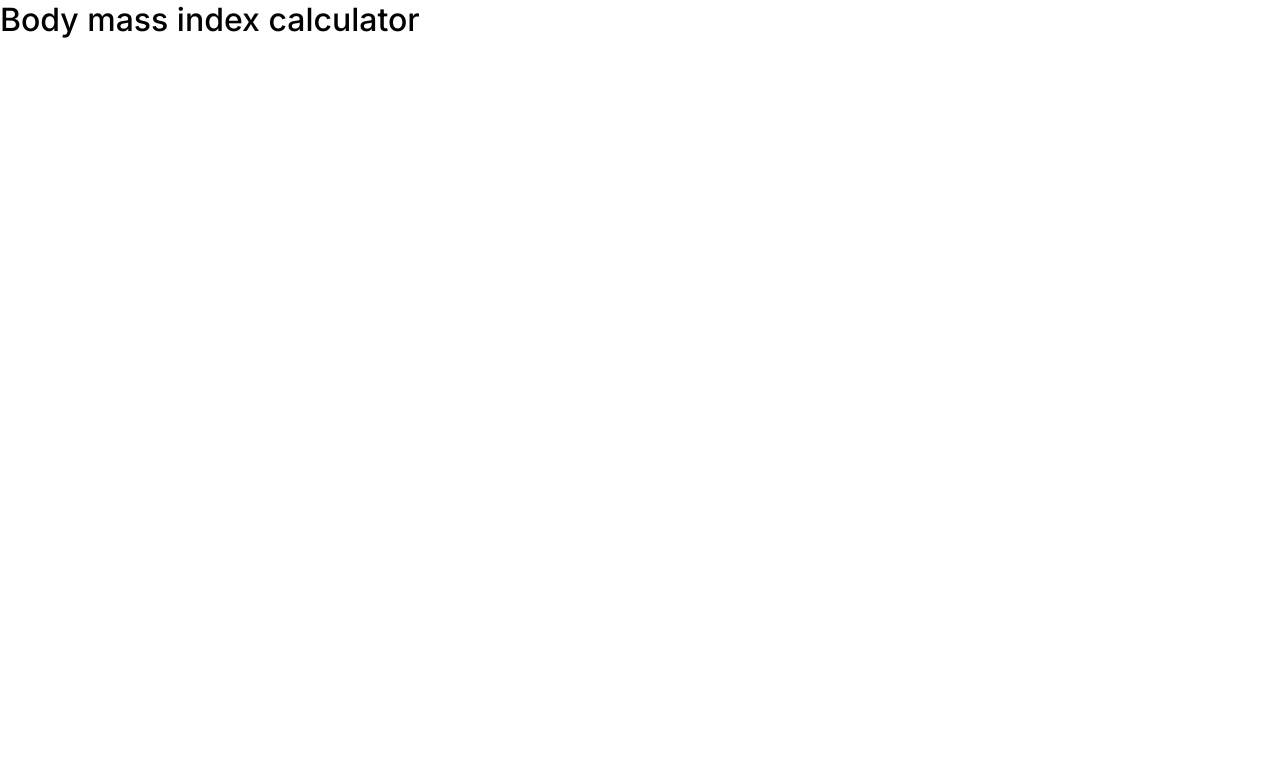
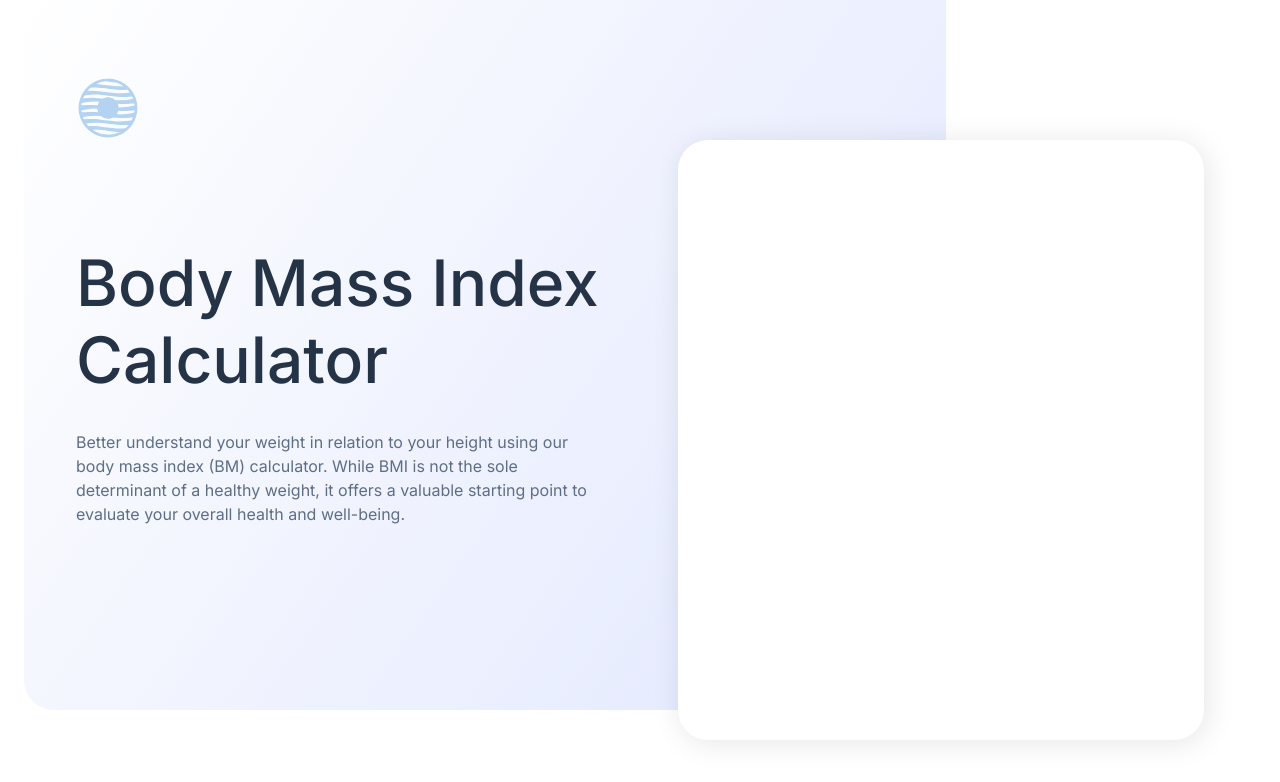
Before and after one commit to orlowski-dev/fm-body-mass-index-calc, a React (Vite) app: page / in a window 1280 px wide. Shown: the top 782 px of the page. Built offline with nearby package versions, Linux system fonts and the light colour scheme.

Commit message:
Added HeroSection

```diff
--- a/src/App.tsx
+++ b/src/App.tsx
@@ -1,9 +1,10 @@
 import "./App.scss";
+import HeroSection from "./components/HeroSection";
 
 const App = () => {
   return (
     <main>
-      <h1>Body mass index calculator</h1>
+      <HeroSection />
     </main>
   );
 };
--- /dev/null
+++ b/src/components/HeroSection.scss
@@ -0,0 +1,88 @@
+.hero-section {
+  max-width: 1440px;
+  margin: 0 auto;
+  position: relative;
+  padding: 1.5rem;
+  transition: padding 0.1s ease-in;
+
+  .bg {
+    position: absolute;
+    width: 100%;
+    height: 100%;
+    max-height: 60%;
+    z-index: -1;
+    background: linear-gradient(125deg, #fff, var(--blue-15));
+    border-radius: 0 0 30px 30px;
+    top: 0;
+    left: 0;
+  }
+  .content {
+    max-width: 1276px;
+    margin: 0 auto;
+    text-align: center;
+    display: grid;
+    gap: 1.5rem;
+
+    h1 {
+      font-size: 3rem;
+      margin: 1.5rem 0;
+    }
+
+    p {
+      color: var(--dark-electric-blue);
+    }
+  }
+
+  .calculator {
+    height: 600px;
+    box-shadow: 3px 3px 30px rgba(0, 0, 0, 0.1);
+    background-color: white;
+    border-radius: 30px;
+  }
+}
+
+@media screen and (min-width: 500px) {
+  .hero-section {
+    padding: 3rem;
+
+    .content {
+      gap: 2rem;
+      h1 {
+        margin: 2rem 0;
+      }
+    }
+  }
+}
+
+@media screen and (min-width: 1000px) {
+  .hero-section {
+    padding: 4.75rem;
+    padding-bottom: 0;
+    .bg {
+      left: 24px;
+      max-width: 72%;
+      max-height: 96%;
+    }
+    .content {
+      gap: 4.75rem;
+      grid-template-columns: repeat(2, 1fr);
+
+      text-align: left;
+      img {
+        width: 64px;
+        height: 64px;
+      }
+      h1 {
+        margin: 2rem 0;
+        margin-top: 6.25rem;
+        font-size: 4rem;
+      }
+      p {
+        line-height: 1.5rem;
+      }
+    }
+    .calculator {
+      margin-top: 4rem;
+    }
+  }
+}
--- /dev/null
+++ b/src/components/HeroSection.tsx
@@ -0,0 +1,22 @@
+import "./HeroSection.scss";
+
+const HeroSection = () => (
+  <section className="hero-section">
+    <div className="bg"></div>
+    <article className="content">
+      <section>
+        <img src="/images/logo.svg" alt="logo" width={40} height={40} />
+        <h1>Body Mass Index Calculator</h1>
+        <p>
+          Better understand your weight in relation to your height using our
+          body mass index (BM) calculator. While BMI is not the sole determinant
+          of a healthy weight, it offers a valuable starting point to evaluate
+          your overall health and well-being.
+        </p>
+      </section>
+      <div className="calculator"></div>
+    </article>
+  </section>
+);
+
+export default HeroSection;
--- a/src/index.css
+++ b/src/index.css
@@ -4,6 +4,7 @@
   -webkit-tap-highlight-color: rgba(0, 0, 0, 0);
 
   --blue: #345ff6;
+  --blue-15: #e1e7fe;
   --gunmetal: #253347;
   --dark-electric-blue: #5e6e85;
   --borders: #d8e2e7;
@@ -26,4 +27,5 @@ h2,
 h3,
 h4 {
   font-weight: 500;
+  color: var(--gunmetal);
 }
```
